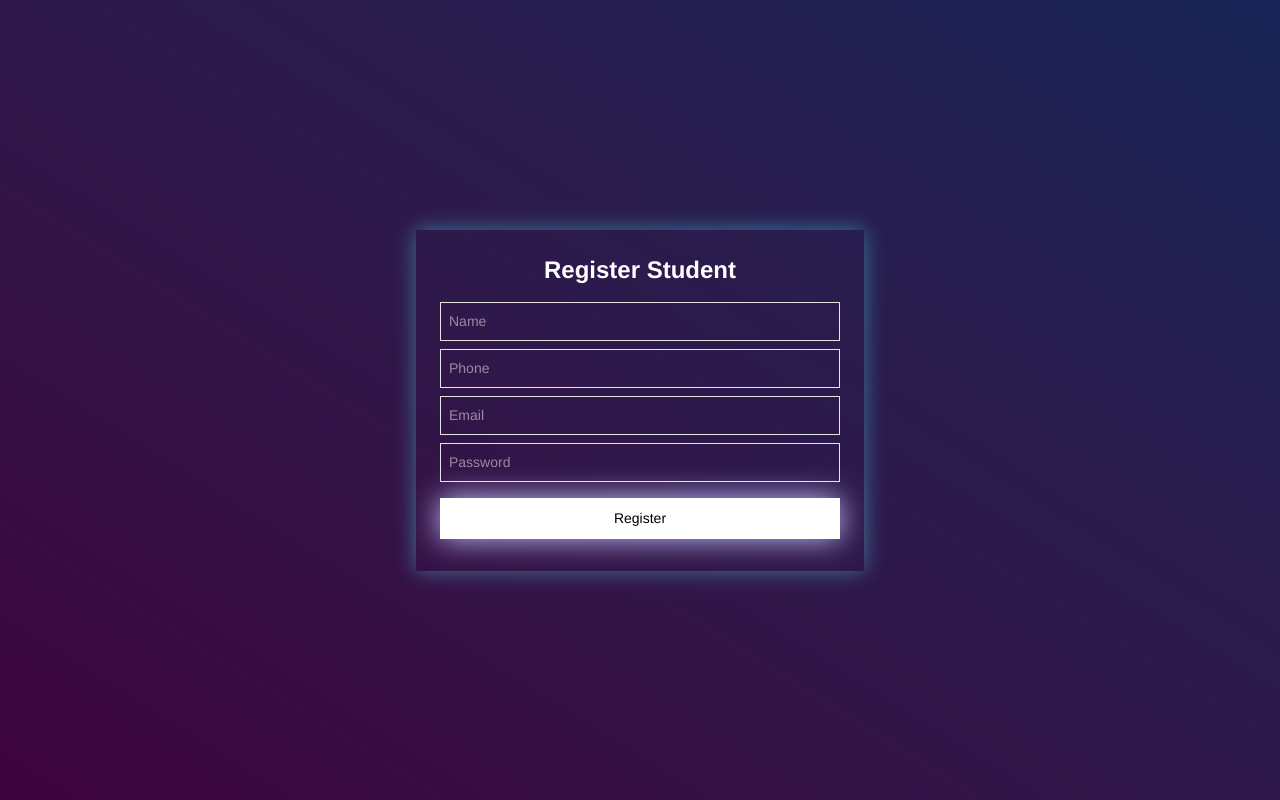
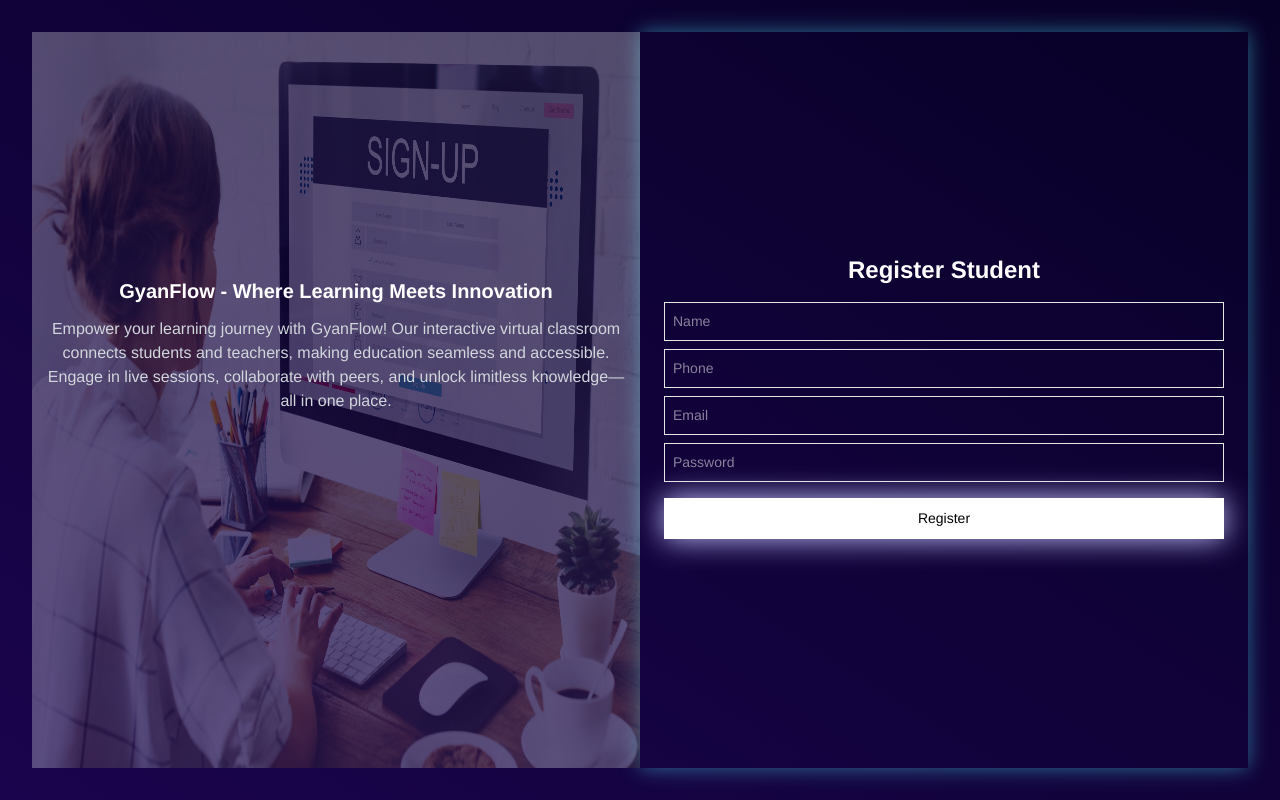
Before and after one commit to lilarani/GyanFlow-client, a React (Vite) app: page /register/Student in a window 1280 px wide. Built offline with nearby package versions, Linux system fonts and the light colour scheme.

Commit message:
modifed register page design

```diff
--- a/src/authentication/Register/Register.jsx
+++ b/src/authentication/Register/Register.jsx
@@ -4,6 +4,7 @@ import { toast } from 'react-toastify';
 import { createUserWithEmailAndPassword } from 'firebase/auth';
 import { auth } from '../../../firebase.config';
 import { useCreateUserMutation } from '../../redux/ApiCalling/apiClice';
+import regImg from '../../assets/images/signup.jpg';
 
 export default function Register() {
   let { role } = useParams();
@@ -46,11 +47,34 @@ export default function Register() {
       toast(error.message);
     }
   };
+  // bg-gradient-to-bl from-blue-950 to-[#3d023f]
+  return (
+    <div className="bg-gradient-to-bl to-[#1a044d] from-[#080127]">
+      <div className="grid grid-cols-1 md:grid-cols-2 min-h-screen items-center justify-center container mx-auto p-8">
+        <div className="relative h-full">
+          <img
+            src={regImg}
+            alt="register image"
+            className="  bg-blue-400 opacity-30 h-full w-full"
+          />
+          <div className="text-white absolute text-center top-1/6 md:top-1/3 ">
+            <h2 className="text-base md:text-xl font-bold">
+              GyanFlow - Where Learning Meets Innovation
+            </h2>
+            <p className="text-sm md:text-base  text-gray-300 p-3">
+              Empower your learning journey with GyanFlow! Our interactive
+              virtual classroom connects students and teachers, making education
+              seamless and accessible. Engage in live sessions, collaborate with
+              peers, and unlock limitless knowledge—all in one place.
+            </p>
+          </div>
+        </div>
 
-  return (
-    <div className="flex min-h-screen items-center justify-center bg-gradient-to-bl from-blue-950 to-[#3d023f] p-6">
-      <div className="w-full text-white my-shadow max-w-md rounded-none p-6 shadow-md">
-        <h2 className="mb-4 text-center text-2xl font-bold">Register {role}</h2>
+        {/* register form */}
+        <div className="w-full text-white my-shadow h-full   rounded-none p-6 shadow-md flex flex-col items-center justify-center">
+          <h2 className="mb-4 text-center text-2xl font-bold">
+            Register {role}
+          </h2>
           <form onSubmit={handleRegister}>
             <input
               type="text"
@@ -98,5 +122,6 @@ export default function Register() {
           </form>
         </div>
       </div>
+    </div>
   );
 }
--- a/src/components/Dashboard/Sidebar/Sidebar.jsx
+++ b/src/components/Dashboard/Sidebar/Sidebar.jsx
@@ -10,7 +10,7 @@ import { Link, NavLink } from 'react-router';
 import { useEffect, useState } from 'react';
 const Sidebar = () => {
   let { user, loader } = useSelector(state => state.authUser);
-  let [role , setRole] = useState({})
+  let [role, setRole] = useState({});
   // console.log(user);
   // let adminRole = 'admin';
   // let student = 'student';
@@ -19,9 +19,9 @@ const Sidebar = () => {
 
   // let { data } = useGetMyUserQuery(user?.email);
   // console.log(data?.user.role);
-  useEffect(()=>{
-    setRole(user?.user?.role)
-  }, [user , loader])
+  useEffect(() => {
+    setRole(user?.user?.role);
+  }, [user, loader]);
   // const role = user?.user?.role;
   // console.log(user)
 
@@ -44,8 +44,11 @@ const Sidebar = () => {
       </div>
 
       {/* admin role */}
-      {role === 'admin' && (
-        loader ? 'Loading' : <div className="space-y-5 mt-10">
+      {role === 'admin' &&
+        (loader ? (
+          'Loading'
+        ) : (
+          <div className="space-y-5 mt-10">
             <NavLink
               to={'/dashboard/adminDashBoard'}
               className="text-sm md:text-lg font-bold flex gap-2 items-center cursor-pointer hover:bg-[#ffffff44] md:px-4 py-2"
@@ -67,13 +70,6 @@ const Sidebar = () => {
               <VscVmRunning />
               All Courses
             </NavLink>
-          <NavLink
-            to={'/dashboard/features'}
-            className="text-sm md:text-lg font-bold flex gap-2 items-center cursor-pointer hover:bg-[#ffffff44] md:px-4 py-2"
-          >
-            <FaRegStar />
-            Features
-          </NavLink>
 
             <NavLink
               to={'/dashboard/userManagement'}
@@ -92,10 +88,13 @@ const Sidebar = () => {
               </NavLink>
             </div>
           </div>
-      )}
+        ))}
       {/* student role */}
-      {role === 'student' && (
-        loader ? "Loding" : <div className="space-y-5 mt-10">
+      {role === 'student' &&
+        (loader ? (
+          'Loding'
+        ) : (
+          <div className="space-y-5 mt-10">
             <NavLink
               to={'/dashboard/studentDashboard'}
               className="text-lg font-bold flex gap-2 items-center cursor-pointer"
@@ -104,11 +103,14 @@ const Sidebar = () => {
               Student Dashboard
             </NavLink>
           </div>
-      )}
+        ))}
 
       {/* Instructor role */}
-      {role === 'instructor' && (
-        loader ? "Loading" : <div className="space-y-5 mt-10">
+      {role === 'instructor' &&
+        (loader ? (
+          'Loading'
+        ) : (
+          <div className="space-y-5 mt-10">
             <NavLink
               to={'/dashboard/instructorDasboard'}
               className="text-lg font-bold flex gap-2 items-center cursor-pointer"
@@ -117,9 +119,12 @@ const Sidebar = () => {
               instructor Dashboard
             </NavLink>
           </div>
-      )}
-      {role === 'teacher' && (
-        loader ? "Loading" : <div className="space-y-5 mt-10">
+        ))}
+      {role === 'teacher' &&
+        (loader ? (
+          'Loading'
+        ) : (
+          <div className="space-y-5 mt-10">
             <NavLink
               to={'/dashboard/TeacherDasboard'}
               className="text-lg font-bold flex gap-2 items-center cursor-pointer"
@@ -128,7 +133,7 @@ const Sidebar = () => {
               Teacher Dashboard
             </NavLink>
           </div>
-      )}
+        ))}
     </div>
   );
 };
--- a/src/pages/Dashboard/AdminDashboard/Courses/Courses.jsx
+++ b/src/pages/Dashboard/AdminDashboard/Courses/Courses.jsx
@@ -57,8 +57,11 @@ const Courses = () => {
   const renderMobileCards = () => {
     return (
       <div className="space-y-4">
-        {coursesData.map(course => (
-          <div key={course.id} className="bg-navy-900 rounded-lg p-4 space-y-3">
+        {coursesData?.map(course => (
+          <div
+            key={course._id}
+            className="bg-navy-900 rounded-lg p-4 space-y-3"
+          >
             <div className="flex justify-between items-center">
               <span className="font-medium">
                 {course.instructors.join(', ')}
@@ -112,7 +115,7 @@ const Courses = () => {
             </TableRow>
           </TableHeader>
           <TableBody>
-            {coursesData.map(course => (
+            {coursesData?.map(course => (
               <TableRow key={course.id} className="border-b border-navy-800">
                 <TableCell className="font-medium">{course.title}</TableCell>
                 <TableCell>{course.instructors.join(', ')}</TableCell>
--- a/src/pages/Dashboard/AdminDashboard/Features/Features.jsx
+++ /dev/null
@@ -1,7 +0,0 @@
-import React from 'react';
-
-const Features = () => {
-  return <div>features </div>;
-};
-
-export default Features;
```
Also changed, not shown: src/components/Home/FeaturesSection/FeaturesSectionHomePage.jsx (+9 -9 lines), src/router/Router.jsx (+1 -6 lines), src/assets/images/signup.jpg (added). Lines whose indentation alone changed are shown as unchanged.
